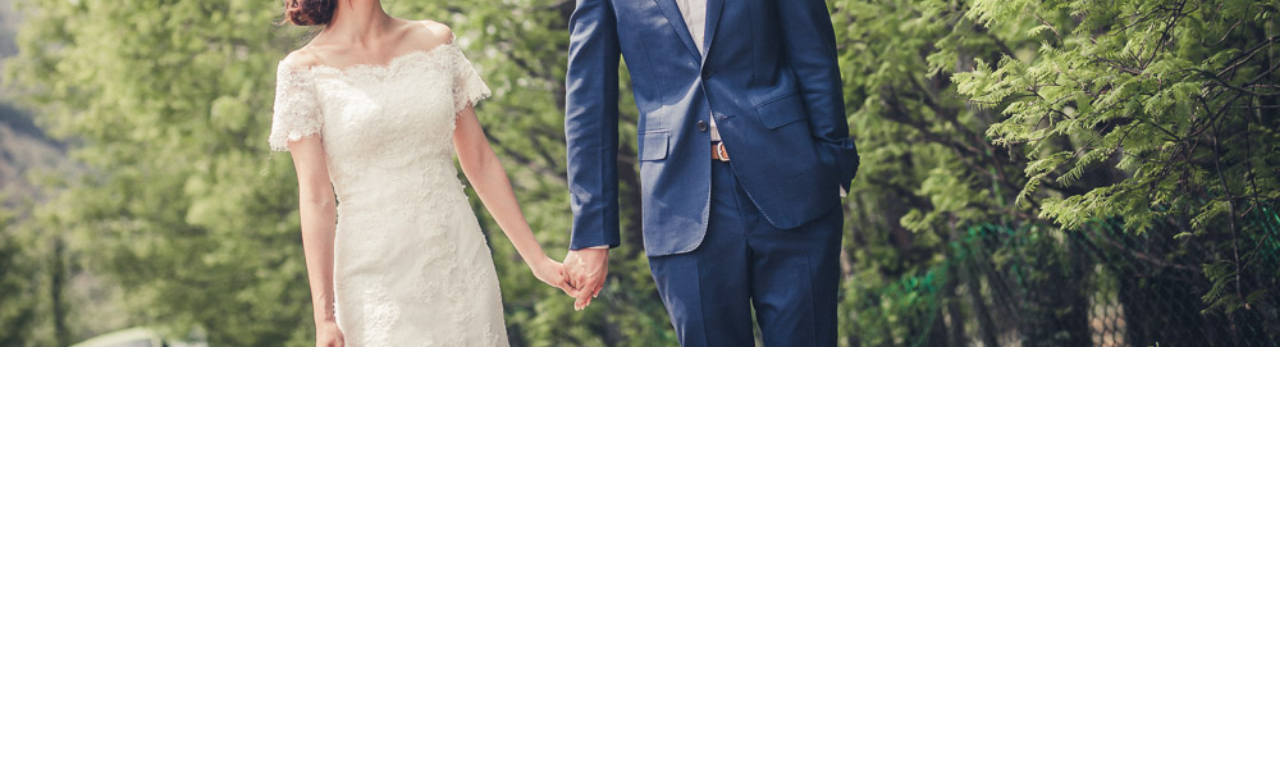
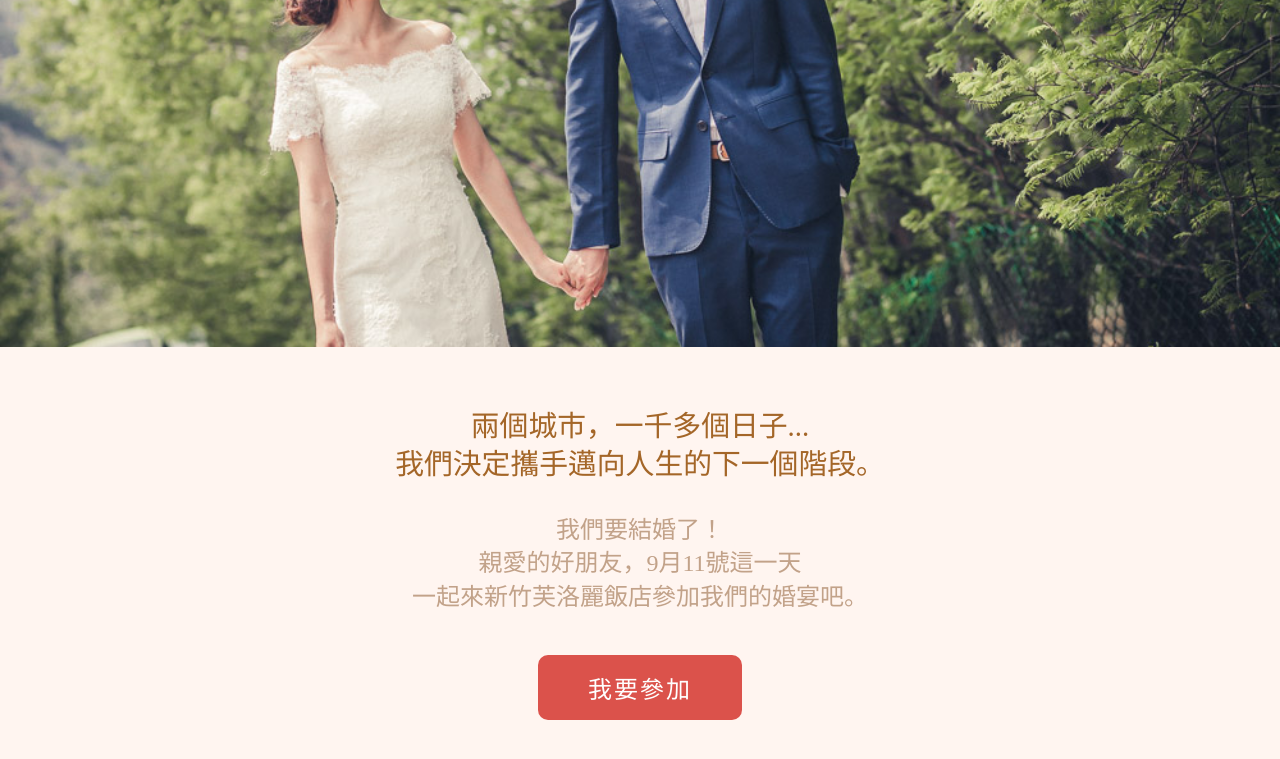
Before and after one commit to danhuang1202/danhuang1202.github.io, a website: page eileendan/index.html in a window 1280 px wide. Shown: the part 453-1212 px from the top of the page. Before the commit the page ends 800 px from the top, so only its background shows below. Drawn offline with Linux system fonts and the light colour scheme; a web font is replaced by a local one.

Commit message:
add story section

```diff
--- a/eileendan/gulpfile.js
+++ b/eileendan/gulpfile.js
@@ -29,7 +29,6 @@ gulp.task('scss', function(){
 	return gulp.src(`${APP_DIR}/scss/**/*.scss`)
 	.pipe($.compass({
 		sass: `${APP_DIR}/scss`,
-		css: `${DIST_DIR}/css/`,
 		style: 'compressed'
 	}))
 	.on('error', $.notify.onError(
--- a/eileendan/index.html
+++ b/eileendan/index.html
@@ -4,15 +4,26 @@
   <meta charset="UTF-8">
   <title>Eileen and Dan</title>
   <link rel="stylesheet" href="./dist/css/wedding.css">
-  <link rel="stylesheet" type="text/css"
-          href="https://fonts.googleapis.com/css?family=cwTeXFangSong">
+
 </head>
 <body>
   <section class="cover">
     <div class="cover-img"></div>
     <div class="cover-note"></div>
   </section>
-  <section>
+  <section class="story">
+    <p class="title">
+      兩個城市，一千多個日子...<br>
+      我們決定攜手邁向人生的下一個階段。
+    </p>
+    <p class="text">
+      我們要結婚了！<br>
+      親愛的好朋友，9月11號這一天<br>
+      一起來新竹芙洛麗飯店參加我們的婚宴吧。
+    </p>
+    <button type="button" class="button">我要參加</button>
+  </section>
+  <section class="location">
 
   </section>
   <script></script>
```
Also changed, not shown: eileendan/dist/css/wedding.css.
